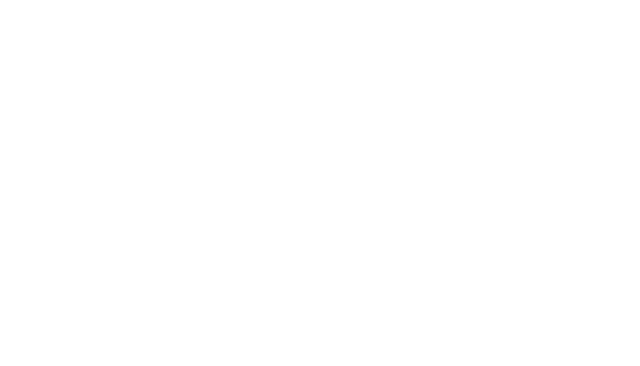
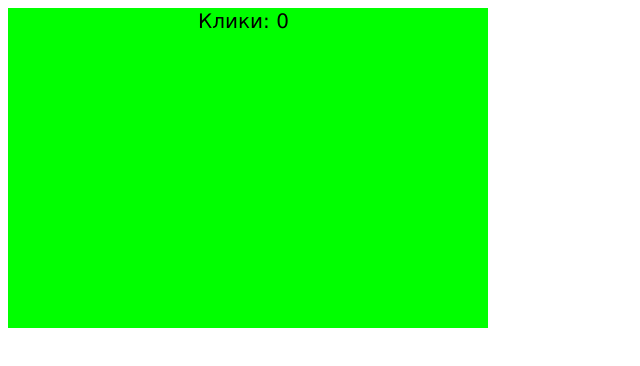
Before and after one commit to artur-freelance/clicker, a website: page src/index.html in a window 1280 px wide. Shown: the whole page, without its empty margins (0-640 px from the left). Drawn offline with nearby package versions, Linux system fonts and the light colour scheme; files that its build step writes are made by us from their sources.

Commit message:
easy clicker

```diff
--- a/src/index.html
+++ b/src/index.html
@@ -2,10 +2,11 @@
 <html lang="en">
 <head>
   <meta charset="UTF-8">
-  <title>Start</title>
+  <title>Clicker</title>
   <link rel="stylesheet" href="css/style.css">
 </head>
 <body>
+  <canvas id="canvas" width="480" height="320" onclick="increment()"></canvas>
   <script src="js/script.js"></script>
 </body>
 </html>
--- a/src/js/script.js
+++ b/src/js/script.js
@@ -0,0 +1,17 @@
+var click = 0;
+
+function increment() {
+  click++;
+  redraw();
+}
+
+var canvasClick = document.getElementById("canvas");
+var ctx = canvasClick.getContext("2d");
+
+function redraw() {
+  ctx.clearRect(0, 0, canvasClick.width, canvasClick.height)
+  ctx.font = "20px Verdana";
+  ctx.fillText("Клики: " + click,190,20);
+}
+
+redraw();
--- a/src/style/style.less
+++ b/src/style/style.less
@@ -0,0 +1,3 @@
+canvas {
+  background: lime;
+}
```
Also changed, not shown: build/css/style.css, build/index.html, build/js/script.js, 2 other files.
